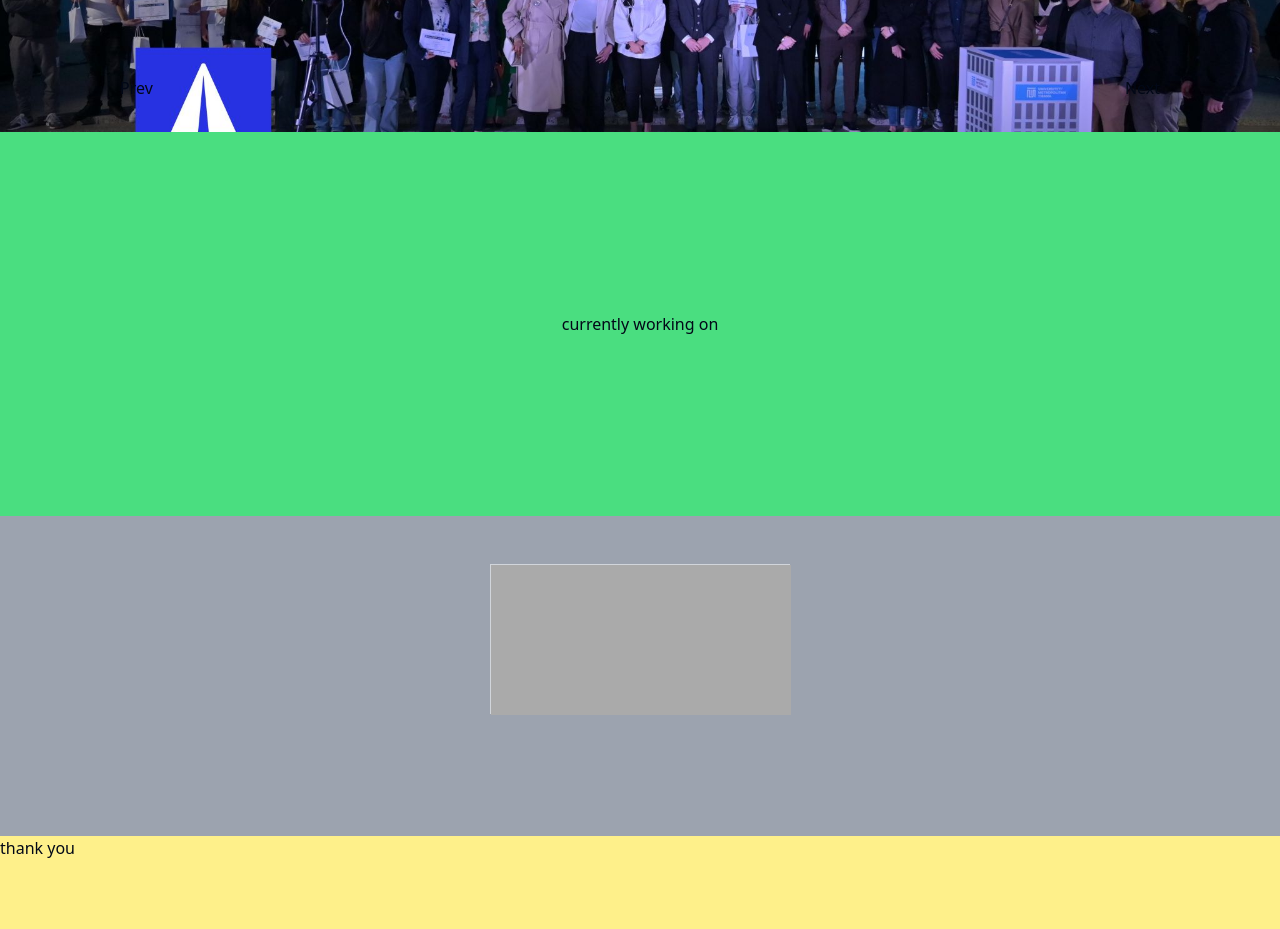
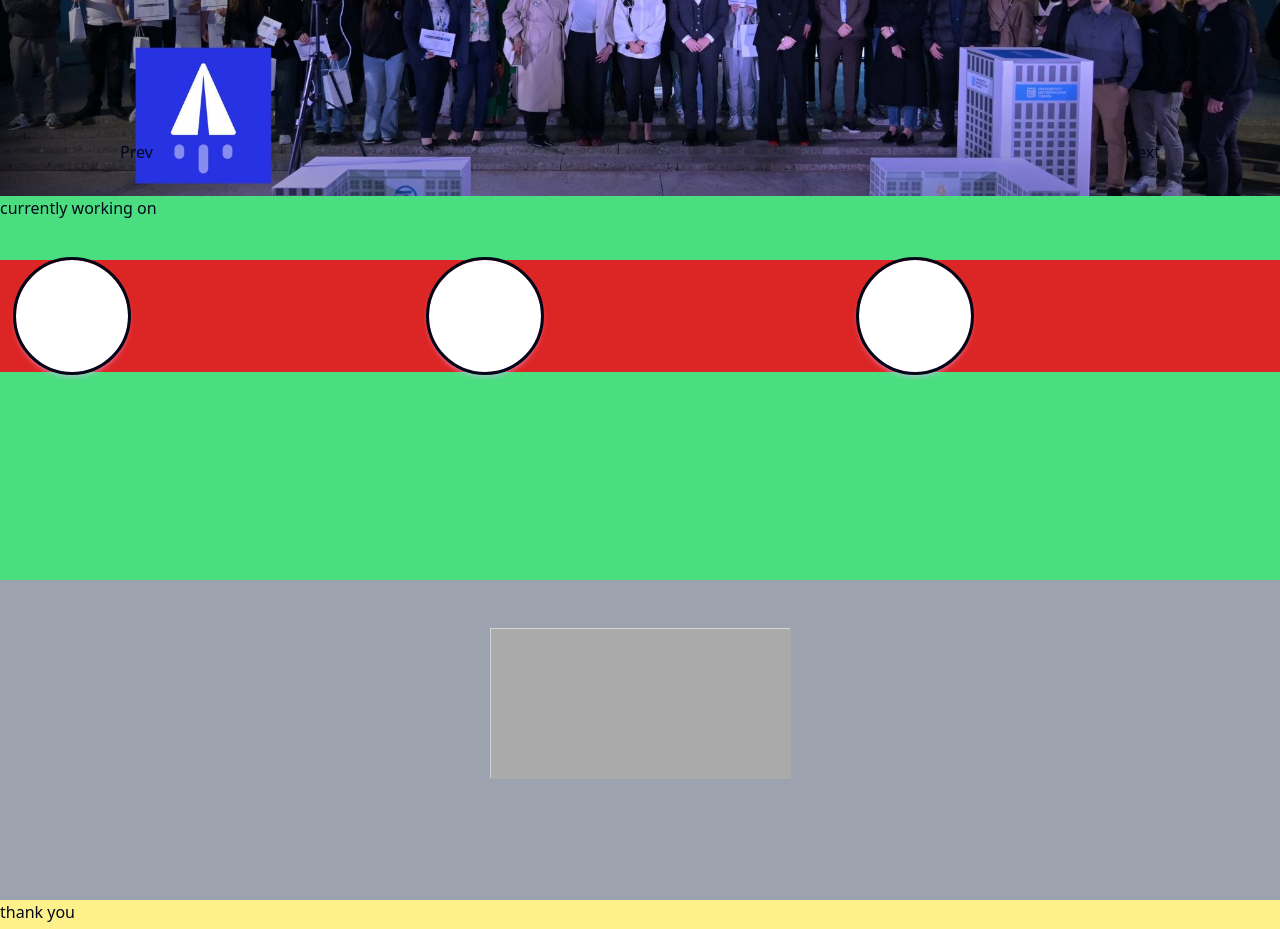
Before and after one commit to Ioni12/portfolio2, a React (Vite) app: page / in a window 1280 px wide. Shown: the part 1540-2469 px from the top of the page. Built offline with nearby package versions, Linux system fonts and the light colour scheme; a web font is replaced by a local one.

Commit message:
seeing the mergins

```diff
--- a/src/Comming_soon.jsx
+++ b/src/Comming_soon.jsx
@@ -4,8 +4,14 @@ export default function Comming_soon()
 {
     return(
         <>
-            <div className="bg-green-400 h-[24rem] flex items-center justify-center">
+            <div className="bg-green-400 h-[24rem] justify-center">
                 currently working on
+                <div className="grid grid-cols-3 gap-2 bg-red-600 mt-10">
+                    <div className="flex justify-between items-center rounded-lg sm:rounded-full bg-white outline shadow-fuchsia-300 shadow-md p-2 sm:p-4 w-28 h-28 ml-4"></div>
+                    <div className="flex justify-between items-center rounded-lg sm:rounded-full bg-white outline shadow-fuchsia-300 shadow-md p-2 sm:p-4 w-28 h-28"></div>
+                    <div className="flex justify-between items-center rounded-lg sm:rounded-full bg-white outline shadow-fuchsia-300 shadow-md p-2 sm:p-4 w-28 h-28 mr-"></div>
+                </div>
+
             </div>
         </>
     )
--- a/src/Slide.jsx
+++ b/src/Slide.jsx
@@ -5,7 +5,7 @@ export default function Slide()
 {
     return(
         <>
-            <div className=" px-10 py-10 h-[36rem] relative" style={{ backgroundImage: `url(${robo})`, backgroundSize: 'cover' }}>
+            <div className=" px-10 py-10 h-[40rem] relative" style={{ backgroundImage: `url(${robo})`, backgroundSize: 'cover' }}>
                 <Slides/>
 
                 <div class="controls flex justify-between mt-10 px-20">
```
